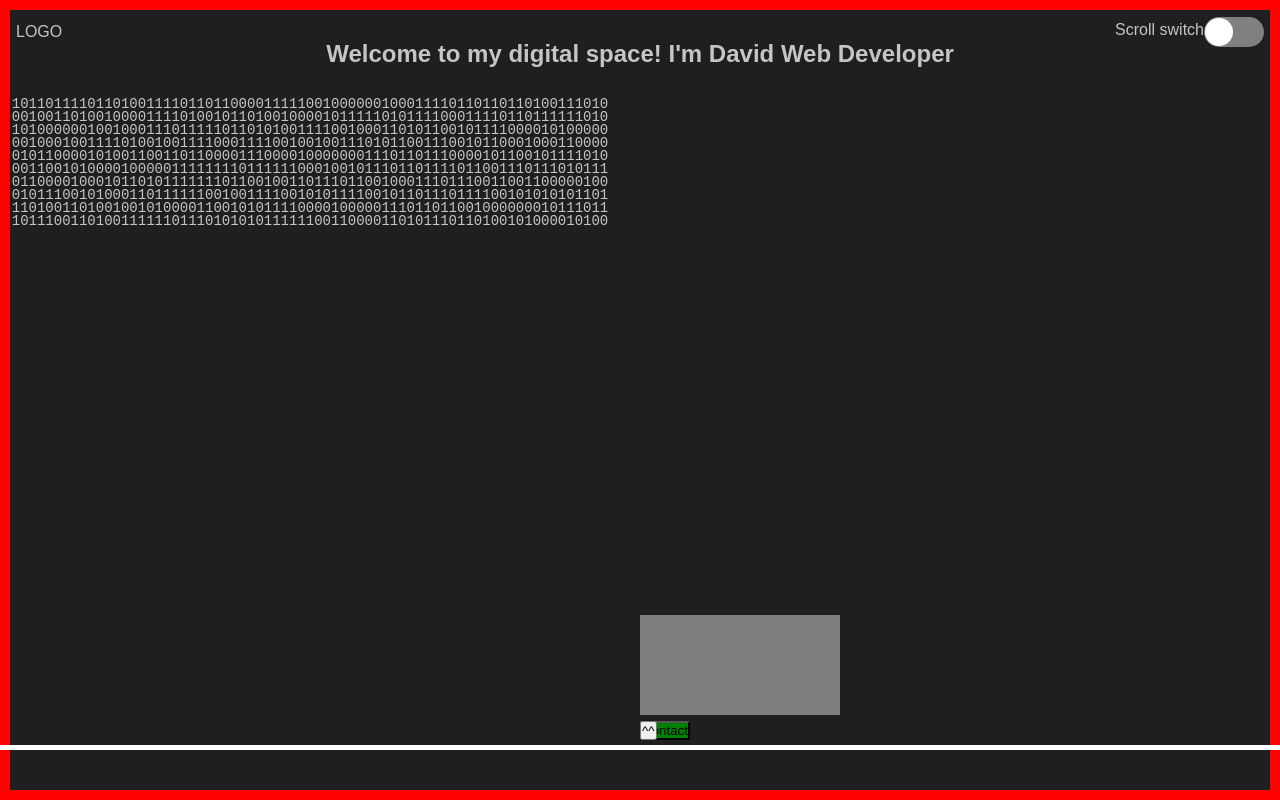
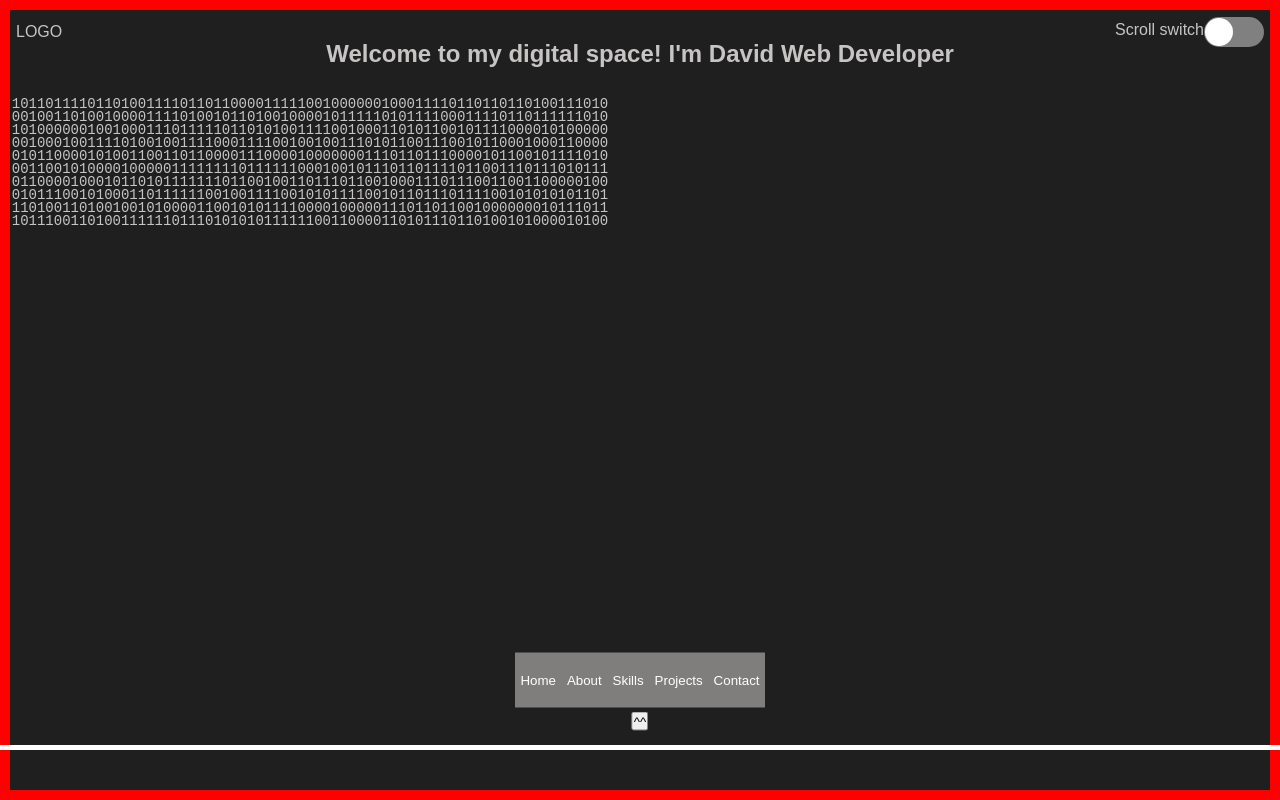
Before and after one commit to Susuvnkl/Portfolio, a React (Vite) app in the folder my-portfolio/: page /#projects in a window 1280 px wide. Both pictures are taken after a click on the button "^^". Shown: the top 800 px of the page. Built offline with nearby package versions, Linux system fonts and the light colour scheme.

Commit message:
navbar alignment  and some basic styling

```diff
--- a/my-portfolio/src/components/layout/Layout.module.scss
+++ b/my-portfolio/src/components/layout/Layout.module.scss
@@ -17,17 +17,22 @@
     flex-direction: column;
     justify-content: center;
     .NavbarContainer {
-      width: 200px;
-      height: 100px;
+      display: flex;
+      align-items: center;
+      justify-content: space-around;
+      width: 250px;
+      height: 55px;
       background-color: rgb(128, 125, 125);
       position: fixed;
-      bottom: 85px;
-      left: 50%;
+      bottom: 65px;
+      right: 50%;
+      transform: translate(50%, -50%);
     }
-    button {
+    .NavbarButton {
       position: fixed;
       bottom: 60px;
-      left: 50%;
+      right: 50%;
+      transform: translate(50%, -50%);
     }
     .progress {
       position: fixed;
--- a/my-portfolio/src/components/layout/Layout.tsx
+++ b/my-portfolio/src/components/layout/Layout.tsx
@@ -8,12 +8,14 @@ import useActivePage from "../../hooks/useActivePage";
 import useScrollToSection from "../../hooks/useScrollToSection";
 import { cc } from "../../utils/Classnames";
 import { motion, useScroll, useSpring } from "framer-motion";
+import { useDropdown } from "../../hooks/useDropdown";
 
 const Layout = () => {
   const { width } = useWindowSize();
   const [smallScreen, setSmallScreen] = useState<boolean>(false);
   const [isSmoothScroll, setIsSmoothScroll] = useState<boolean>(false);
   const [showNavbarPopup, setShowNavbarPopup] = useState<boolean>(false);
+  const { ref, visible, toggleDropdown } = useDropdown(false);
   useActivePage();
   useScrollToSection();
   const { scrollYProgress } = useScroll();
@@ -51,11 +53,15 @@ const Layout = () => {
       <main>
         <Outlet />
       </main>
-      <div className={styles.progressBar}>
-        {showNavbarPopup && (
-          <div className={styles.NavbarContainer}>{!smallScreen && <Navbar />}</div>
+      <div ref={ref} className={styles.progressBar}>
+        {visible && (
+          <div className={styles.NavbarContainer}>
+            <Navbar />
+          </div>
         )}
-        <button onClick={() => setShowNavbarPopup(!showNavbarPopup)}>^^</button>
+        <button className={styles.NavbarButton} onClick={toggleDropdown}>
+          ^^
+        </button>
         <motion.div className={styles.progress} style={{ scaleX }} />
       </div>
     </div>
--- a/my-portfolio/src/components/layout/Navbar/Navbar.module.scss
+++ b/my-portfolio/src/components/layout/Navbar/Navbar.module.scss
@@ -2,8 +2,23 @@
   display: flex;
   flex-direction: column;
   width: 25px;
-  button {
-    background-color: green;
+  height: 100%;
+  width: 100%;
+  .ButtonsContainer {
+    display: flex;
+    justify-content: space-around;
+    align-items: center;
+    height: 100%;
+    button {
+      background-color: transparent;
+      color: white;
+      border: none;
+      padding: 2px;
+      &:hover {
+        border: 1px solid black;
+        cursor: pointer;
+      }
+    }
   }
   .currentPage {
     border-right: aqua solid 2px;
--- a/my-portfolio/src/components/layout/Navbar/Navbar.tsx
+++ b/my-portfolio/src/components/layout/Navbar/Navbar.tsx
@@ -24,7 +24,8 @@ function Navbar() {
   };
   return (
     <div className={styles.Navbar}>
-      {/* {pages.map((page) => (
+      <div className={styles.ButtonsContainer}>
+        {/* {pages.map((page) => (
         <button
           key={page}
           className={cc(styles.button, currentPage === page && styles.currentPage)}
@@ -33,10 +34,12 @@ function Navbar() {
           {page}
         </button>
       ))} */}
-      <button onClick={() => scrollToSection("home")}>Home</button>
-      <button onClick={() => scrollToSection("about")}>About</button>
-      <button onClick={() => scrollToSection("skills")}>Skills</button>
-      <button onClick={() => scrollToSection("contact")}>Contact</button>
+        <button onClick={() => scrollToSection("home")}>Home</button>
+        <button onClick={() => scrollToSection("about")}>About</button>
+        <button onClick={() => scrollToSection("skills")}>Skills</button>
+        <button onClick={() => scrollToSection("projects")}>Projects</button>
+        <button onClick={() => scrollToSection("contact")}>Contact</button>
+      </div>
     </div>
   );
 }
```
